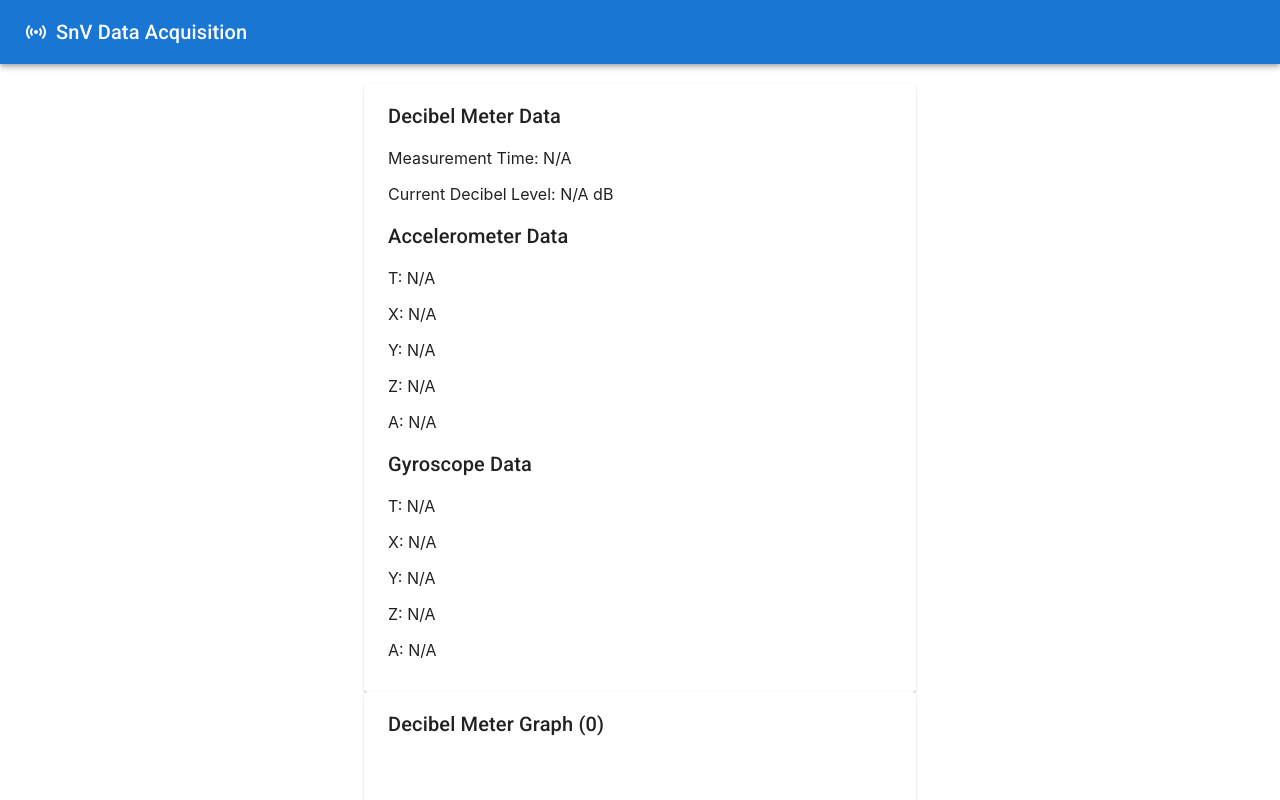
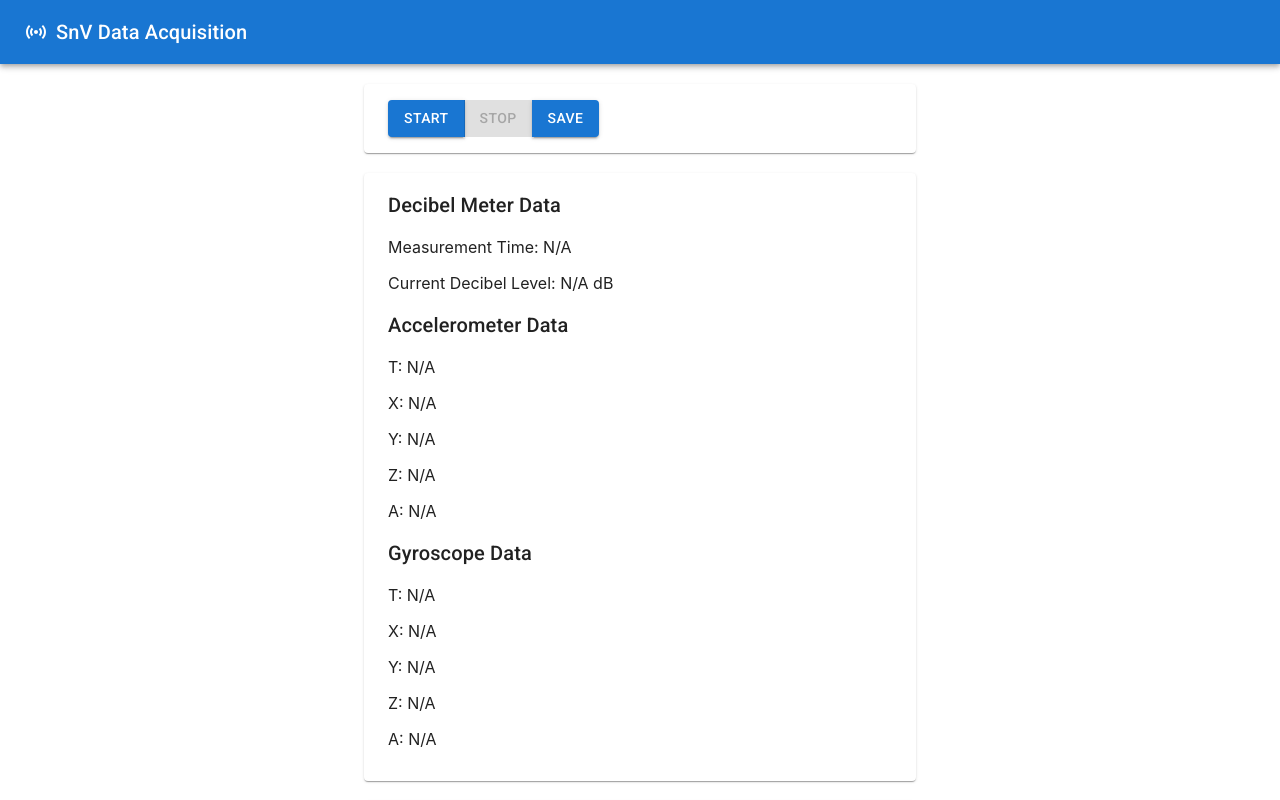
Before and after one commit to sunrisehouse/maraca, a React (Create React App) app: page /maraca/build/acquisition in a window 1280 px wide. Shown: the top 800 px of the page. Built offline with nearby package versions, Linux system fonts and the light colour scheme; no server answers.

Commit message:
feat:start, stop, save button

```diff
--- a/package.json
+++ b/package.json
@@ -13,11 +13,13 @@
     "@testing-library/jest-dom": "^5.14.1",
     "@testing-library/react": "^13.0.0",
     "@testing-library/user-event": "^13.2.1",
+    "file-saver": "^2.0.5",
     "react": "^18.3.1",
     "react-dom": "^18.3.1",
     "react-router-dom": "^6.26.1",
     "react-scripts": "5.0.1",
-    "web-vitals": "^2.1.0"
+    "web-vitals": "^2.1.0",
+    "xlsx": "^0.18.5"
   },
   "scripts": {
     "start": "react-scripts start",
--- a/src/Acquisition.js
+++ b/src/Acquisition.js
@@ -1,9 +1,18 @@
 import './Acquisition.css';
-import { Box, Container, Paper, Typography } from '@mui/material';
+import { Box, Button, ButtonGroup, Container, Paper, Typography } from '@mui/material';
 import { useEffect, useMemo, useState } from 'react';
 import { LineChart } from '@mui/x-charts';
+import * as XLSX from "xlsx";
+import { saveAs } from "file-saver";
 
 function Acquisition() {
+  const [audioContext, setAudioContext] = useState(null);
+  const [audioWorkletNode, setAudioWorkletNode] = useState(null);
+  const [accelerometer, setAccelerometer] = useState(null);
+  const [gyroscope, setGyroscope] = useState(null);
+  const [isMeasuring, setIsMeasuring] = useState(false);
+  const [intervalId, setIntervalId] = useState(null);
+
   const startDate = useMemo(() => {
     return Date.now();
   }, []);
@@ -33,7 +42,7 @@ function Acquisition() {
   });
 
   useEffect(() => {
-    let accelerometer = null;
+    let accel = null;
     const init = async () => {
       const accPermissionResult = await navigator.permissions.query({ name: "accelerometer" });
 
@@ -48,15 +57,15 @@ function Acquisition() {
       }
 
       try {
-        accelerometer = new window.Accelerometer({ frequency: 10 });
-        accelerometer.addEventListener("reading", () => {
+        accel = new window.Accelerometer({ frequency: 10 });
+        accel.addEventListener("reading", () => {
           const now = Date.now()
           const newMetric = {
             t: now,
-            x: accelerometer.x,
-            y: accelerometer.y,
-            z: accelerometer.z,
-            a: Math.sqrt(accelerometer.x ** 2 + accelerometer.y ** 2 + accelerometer.z ** 2),
+            x: accel.x,
+            y: accel.y,
+            z: accel.z,
+            a: Math.sqrt(accel.x ** 2 + accel.y ** 2 + accel.z ** 2),
           }
           setAccelerometerMetric(newMetric);
           setAccelerometerMetrics(prev => [
@@ -64,7 +73,7 @@ function Acquisition() {
             newMetric,
           ])
         });
-        accelerometer.start();
+        setAccelerometer(accel);
       } catch (error) {
         if (error.name === 'SecurityError') {
           alert('Sensor construction was blocked by the Permissions Policy.');
@@ -79,14 +88,14 @@ function Acquisition() {
     init();
 
     return () => {
-      if (accelerometer) {
-        accelerometer.stop();
+      if (accel) {
+        accel.stop();
       }
     };
   }, []);
 
   useEffect(() => {
-    let gyroscope = null;
+    let gyro = null;
     const init = async () => {
       const gyroPermissionResult = await navigator.permissions.query({ name: "gyroscope" });
 
@@ -101,15 +110,15 @@ function Acquisition() {
       }
 
       try {
-        gyroscope = new window.Gyroscope({ frequency: 10 });
-        gyroscope.addEventListener("reading", () => {
+        gyro = new window.Gyroscope({ frequency: 10 });
+        gyro.addEventListener("reading", () => {
           const now = Date.now()
           const newMetric = {
             t: now,
-            x: gyroscope.x,
-            y: gyroscope.y,
-            z: gyroscope.z,
-            a: Math.sqrt(gyroscope.x ** 2 + gyroscope.y ** 2 + gyroscope.z ** 2),
+            x: gyro.x,
+            y: gyro.y,
+            z: gyro.z,
+            a: Math.sqrt(gyro.x ** 2 + gyro.y ** 2 + gyro.z ** 2),
           }
           setGyroscopeMetric(newMetric);
           setGyroscopeMetrics(prev => [
@@ -117,7 +126,7 @@ function Acquisition() {
             newMetric,
           ])
         });
-        gyroscope.start();
+        setGyroscope(gyro);
       } catch (error) {
         if (error.name === 'SecurityError') {
           alert('Sensor construction was blocked by the Permissions Policy.');
@@ -132,39 +141,39 @@ function Acquisition() {
     init();
 
     return () => {
-      if (gyroscope) {
-        gyroscope.stop();
+      if (gyro) {
+        gyro.stop();
       }
     };
   }, []);
 
   useEffect(() => {
-    let audioContext;
-    let audioWorkletNode;
+    let audioCtx;
+    let audioNode;
 
     const initAudio = async () => {
       try {
         // 오디오 컨텍스트 생성
-        audioContext = new (window.AudioContext || window.webkitAudioContext)();
+        audioCtx = new (window.AudioContext || window.webkitAudioContext)();
 
         // 오디오 워크렛 모듈을 추가 (my-processor.js)
-        await audioContext.audioWorklet.addModule('/maraca/build/audio-processor.js');
+        await audioCtx.audioWorklet.addModule('/maraca/build/audio-processor.js');
 
         // AudioWorkletNode 생성
-        audioWorkletNode = new AudioWorkletNode(audioContext, 'audio-processor');
+        audioNode = new AudioWorkletNode(audioCtx, 'audio-processor');
 
         // 사용자로부터 마이크 접근 권한 요청
         const stream = await navigator.mediaDevices.getUserMedia({ audio: true });
 
         // 마이크 스트림 생성
-        const microphone = audioContext.createMediaStreamSource(stream);
+        const microphone = audioCtx.createMediaStreamSource(stream);
 
         // 마이크 -> AudioWorkletNode -> 출력
-        microphone.connect(audioWorkletNode);
-        audioWorkletNode.connect(audioContext.destination);
+        microphone.connect(audioNode);
+        audioNode.connect(audioCtx.destination);
 
         // 오디오 데이터를 처리하기 위한 메시지 핸들러
-        audioWorkletNode.port.onmessage = (event) => {
+        audioNode.port.onmessage = (event) => {
           const { decibel, timestamp } = event.data;
 
           setDecibelMetric({
@@ -177,6 +186,8 @@ function Acquisition() {
             { t: timestamp, d: decibel },
           ]);
         };
+        setAudioContext(audioCtx);
+        setAudioWorkletNode(audioNode);
       } catch (error) {
         console.error(error);
       }
@@ -186,15 +197,109 @@ function Acquisition() {
 
     // 컴포넌트 언마운트 시 리소스 정리
     return () => {
-      if (audioContext) {
-        audioContext.close();
+      if (audioCtx) {
+        audioCtx.close();
       }
     };
   }, []);
 
+  const startMeasurement = () => {
+    if (audioContext && accelerometer) {
+      audioContext.resume();
+      accelerometer.start();
+      // setIntervalId(newIntervalId);
+      setIsMeasuring(true);
+    }
+  };
+
+  const stopMeasurement = () => {
+    if (audioContext && accelerometer) {
+      audioContext.suspend();
+      accelerometer.stop();
+      // clearInterval(intervalId);
+      setIsMeasuring(false);
+    }
+  };
+
+  const handleExportFiles = () => {
+    // Decibel 데이터를 배열 형식으로 변환
+    const decibelData = decibelMetrics.map(metric => ({
+      Timestamp: new Date(metric.timestamp).toLocaleString(),
+      Decibel: metric.decibel,
+    }));
+
+    // Accelerometer 데이터를 배열 형식으로 변환
+    const accelData = accelerometerMetrics.map(metric => ({
+      Timestamp: new Date(metric.timestamp).toLocaleString(),
+      AccelX: metric.accelX,
+      AccelY: metric.accelY,
+      AccelZ: metric.accelZ,
+    }));
+
+    const gyroData = gyroscopeMetrics.map(metric => ({
+      Timestamp: new Date(metric.timestamp).toLocaleString(),
+      GyroX: metric.accelX,
+      GyroY: metric.accelY,
+      GyroZ: metric.accelZ,
+    }));
+
+    // 두 개의 워크시트로 데이터를 추가
+    const wb = XLSX.utils.book_new();
+    const wsDecibel = XLSX.utils.json_to_sheet(decibelData);
+    const wsAccel = XLSX.utils.json_to_sheet(accelData);
+    const wsGyro = XLSX.utils.json_to_sheet(gyroData);
+
+    XLSX.utils.book_append_sheet(wb, wsDecibel, "Decibel Data");
+    XLSX.utils.book_append_sheet(wb, wsAccel, "Accelerometer Data");
+    XLSX.utils.book_append_sheet(wb, wsAccel, "Gyroscope Data");
+
+    // Excel 파일로 변환
+    const wbout = XLSX.write(wb, { bookType: "xlsx", type: "array" });
+
+    // 파일 저장
+    const blob = new Blob([wbout], { type: "application/octet-stream" });
+    saveAs(blob, "sensor_data.xlsx");
+  }
+
   return (
-    <Container maxWidth="sm" sx={{ paddingTop: "20px", paddingBottom: "20px" }}>
-      <Paper sx={{ paddingTop: "16px", paddingBottom: "16px" }}>
+    <Container
+      maxWidth="sm"
+      sx={{
+        paddingBottom: "20px",
+        '& .MuiPaper-root': {
+          paddingTop: "16px",
+          paddingBottom: "16px",
+          marginTop: '20px',
+        },
+      }}
+    >
+      <Paper>
+        <Container>
+          <ButtonGroup>
+            <Button
+              variant="contained"
+              onClick={startMeasurement}
+              disabled={isMeasuring}
+            >
+              start
+            </Button>
+            <Button
+              variant="contained"
+              onClick={stopMeasurement}
+              disabled={!isMeasuring}
+            >
+              stop
+            </Button>
+            <Button
+              variant="contained"
+              onClick={handleExportFiles}
+            >
+              save
+            </Button>
+          </ButtonGroup>
+        </Container>
+      </Paper>
+      <Paper>
         <Container>
           <Box>
             <Typography variant='h6'>Decibel Meter Data</Typography>
@@ -219,7 +324,7 @@ function Acquisition() {
           </Box>
         </Container>
       </Paper>
-      <Paper sx={{ paddingTop: "16px", paddingBottom: "16px" }}>
+      <Paper>
         <Container>
           <Box>
             <Typography variant='h6'>Decibel Meter Graph ({decibelMetrics.length})</Typography>
```
Also changed, not shown: 9 other files (tests, documents, lock files or other folders).
